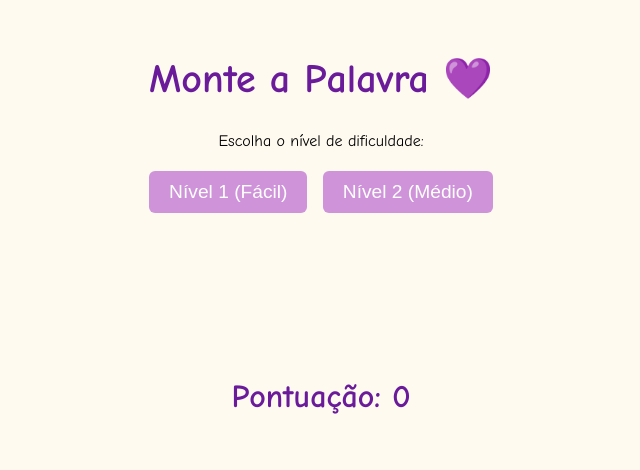
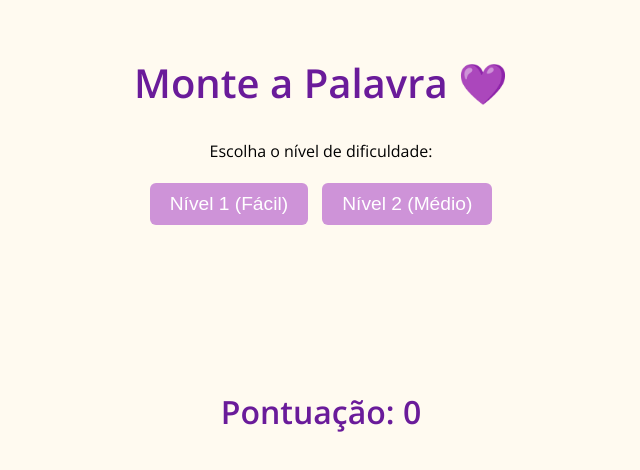
Before and after one commit to herissonhyan/jogo-infantil, a plain HTML site: page index.html in a window 1280 px wide. Shown: the whole page, without its empty margins (319-959 px from the left). Drawn offline with nearby package versions, Linux system fonts and the light colour scheme.

Commit message:
Update index.html

```diff
--- a/index.html
+++ b/index.html
@@ -4,9 +4,10 @@
   <meta charset="UTF-8">
   <meta name="viewport" content="width=device-width, initial-scale=1.0">
   <title>Jogo de Alfabetização</title>
+  <link href="https://fonts.googleapis.com/css2?family=Open+Sans:wght@300;400;600&display=swap" rel="stylesheet">
   <style>
     body {
-      font-family: "Comic Sans MS", cursive;
+      font-family: "Open Sans", sans-serif;
       background-color: #fffaf0;
       text-align: center;
       padding: 20px;
```
